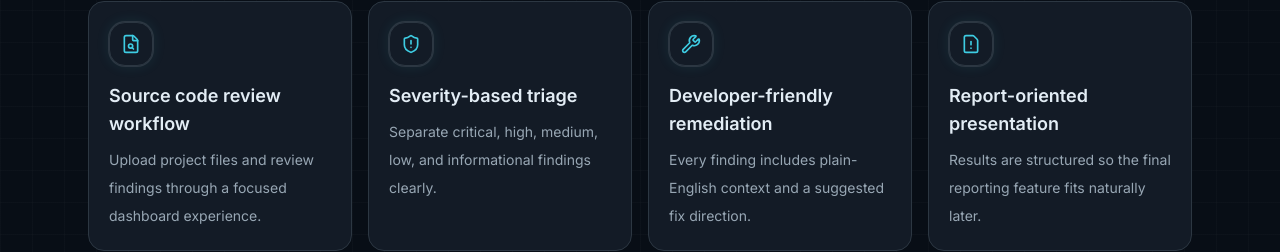
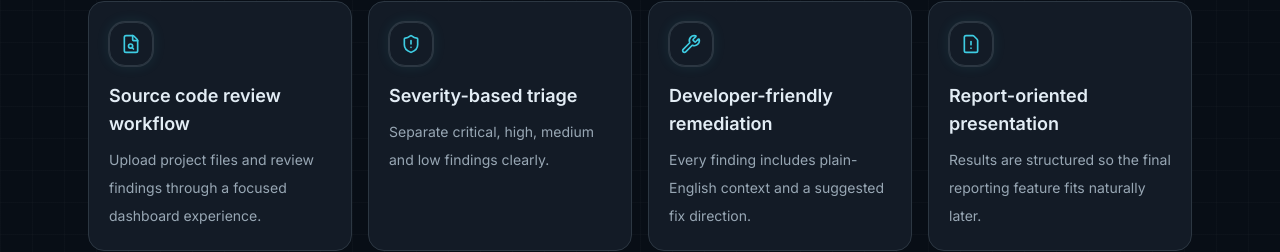
Before and after one commit to shahenwaz/vulnexa, a Next.js app in the folder frontend/: page / in a window 1280 px wide. Shown: the part 950-1202 px from the top of the page. Built offline with nearby package versions, Linux system fonts and the light colour scheme.

Commit message:
refactor(scan): remove unused info severity handling

```diff
--- a/frontend/components/marketing/feature-grid.tsx
+++ b/frontend/components/marketing/feature-grid.tsx
@@ -13,8 +13,7 @@ const features = [
   },
   {
     title: "Severity-based triage",
-    description:
-      "Separate critical, high, medium, low, and informational findings clearly.",
+    description: "Separate critical, high, medium and low findings clearly.",
     icon: ShieldAlert,
   },
   {
--- a/frontend/components/scan/scan-details-view.tsx
+++ b/frontend/components/scan/scan-details-view.tsx
@@ -32,7 +32,6 @@ function getSummaryTone(
     case "medium":
       return severity;
     case "low":
-    case "info":
       return "default";
     default:
       return fallback;
--- a/frontend/components/scan/severity-badge.tsx
+++ b/frontend/components/scan/severity-badge.tsx
@@ -7,7 +7,6 @@ const severityClassMap: Record<Severity, string> = {
   high: "badge-high",
   medium: "badge-medium",
   low: "badge-low",
-  info: "badge-info",
 };
 
 export function SeverityBadge({ severity }: { severity: Severity }) {
--- a/frontend/lib/api/backend-mappers.ts
+++ b/frontend/lib/api/backend-mappers.ts
@@ -134,7 +134,6 @@ export function mapBackendScanResultToUiScanResult(
       high: scan.summary.high,
       medium: scan.summary.medium,
       low: scan.summary.low,
-      info: 0,
     },
     findings,
     status: mapBackendStatusToUiRunStatus(scan.status),
--- a/frontend/lib/report.ts
+++ b/frontend/lib/report.ts
@@ -1,6 +1,6 @@
 import type { ScanFinding, ScanResult, Severity } from "@/lib/types";
 
-const severityOrder: Severity[] = ["critical", "high", "medium", "low", "info"];
+const severityOrder: Severity[] = ["critical", "high", "medium", "low"];
 
 export function getSeverityOrder() {
   return severityOrder;
@@ -9,7 +9,7 @@ export function getSeverityOrder() {
 export function getHighestSeverity(result: ScanResult): Severity {
   return (
     severityOrder.find((severity) => result.severityCounts[severity] > 0) ??
-    "info"
+    "low"
   );
 }
 
--- a/frontend/lib/types.ts
+++ b/frontend/lib/types.ts
@@ -1,4 +1,4 @@
-export type Severity = "critical" | "high" | "medium" | "low" | "info";
+export type Severity = "critical" | "high" | "medium" | "low";
 
 export type FindingStatus = "open" | "reviewing" | "resolved";
 
```
